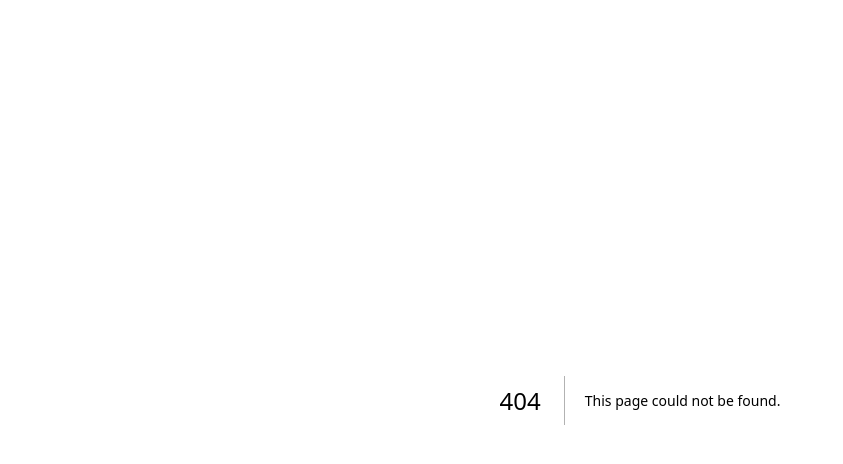
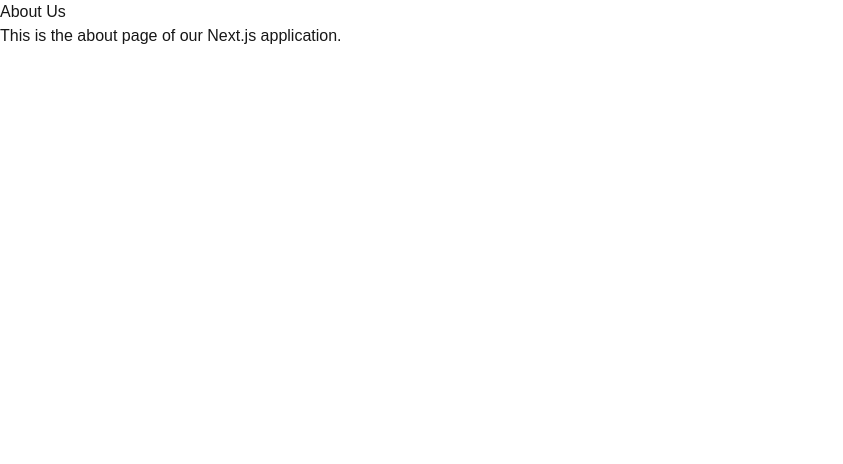
Before and after one commit to Subahan-1D/nextjs-new-project, a Next.js app: page /about in a window 1280 px wide. Before the commit this address had no page. Shown: the top 464 px of the page, without its empty margins (0-843 px from the left). Built offline with nearby package versions, Linux system fonts and the light colour scheme.

Commit message:
added to by abbout page

```diff
--- /dev/null
+++ b/src/app/about/page.tsx
@@ -0,0 +1,11 @@
+import React from 'react';
+
+const aboutPage = () => {
+    return (
+        <div>
+            <h1>About Us</h1>
+            <p>This is the about page of our Next.js application.</p>
+        </div>
+    );
+};
+export default aboutPage;
--- a/src/app/page.tsx
+++ b/src/app/page.tsx
@@ -1,11 +1,11 @@
-import Image from "next/image";
+import React from 'react';
 
-export default function Home() {
+const homePage = () => {
   return (
-    <div className="flex flex-col flex-1 items-center justify-center bg-zinc-50 font-sans dark:bg-black">
-      <main className="flex flex-1 w-full max-w-3xl flex-col items-center justify-between py-32 px-16 bg-white dark:bg-black sm:items-start">
-        <h1 className="text-3xl font-bold">Welcome to Next.js!</h1>
-      </main>
+    <div>
+      <h1>Welcome to the Home Page</h1>
     </div>
   );
-}
+};
+
+export default homePage;
```
